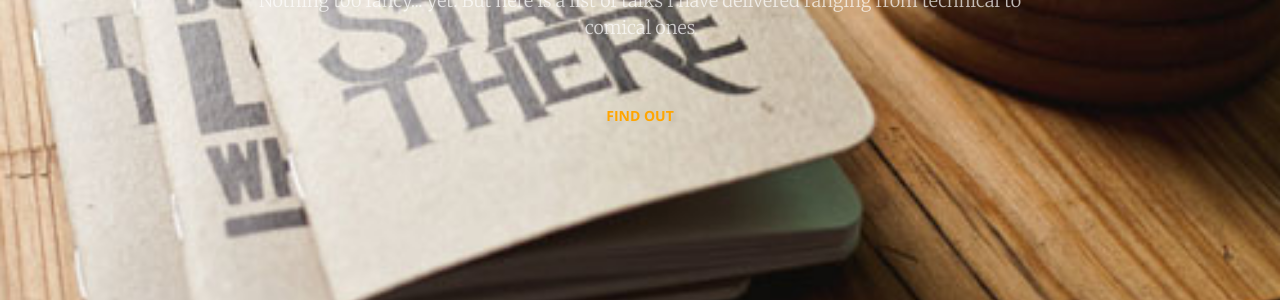
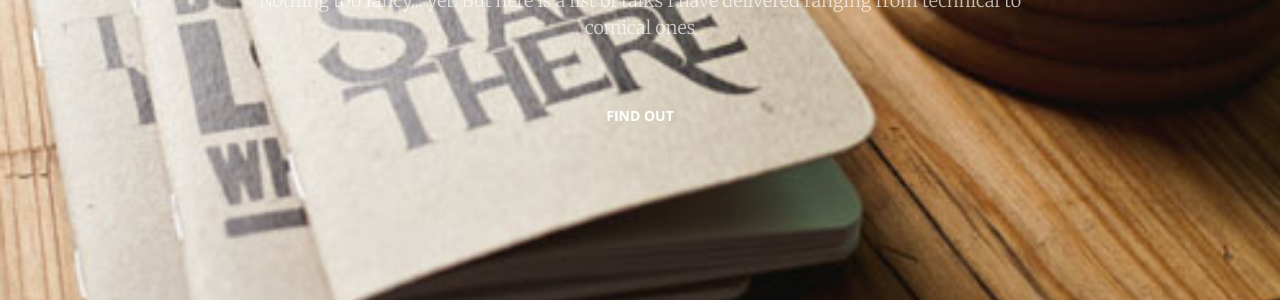
Before and after one commit to aravindbharathi/aravindbharathi.github.io, a Jekyll site: the page talks/index.html, which Jekyll copies as it is, in a window 1280 px wide. Shown: the part 454-754 px from the top of the page. Built offline with Jekyll 4.4.1, drawn with Linux system fonts in a browser that asks for light colours.

Commit message:
Update index.html

```diff
--- a/talks/index.html
+++ b/talks/index.html
@@ -96,7 +96,7 @@
                 <h1>Public Speaking</h1>
                 <hr>
                 <p>Nothing too fancy... yet. But here is a list of talks I have delivered ranging from technical to comical ones</p>
-                <a href="#talks2" class="btn btn-primary btn-xl page-scroll" style="color:orange">Find Out</a>
+                <a href="#talks2" class="btn btn-primary btn-xl page-scroll">Find Out</a>
             </div>
         </div>
     </header>
```
